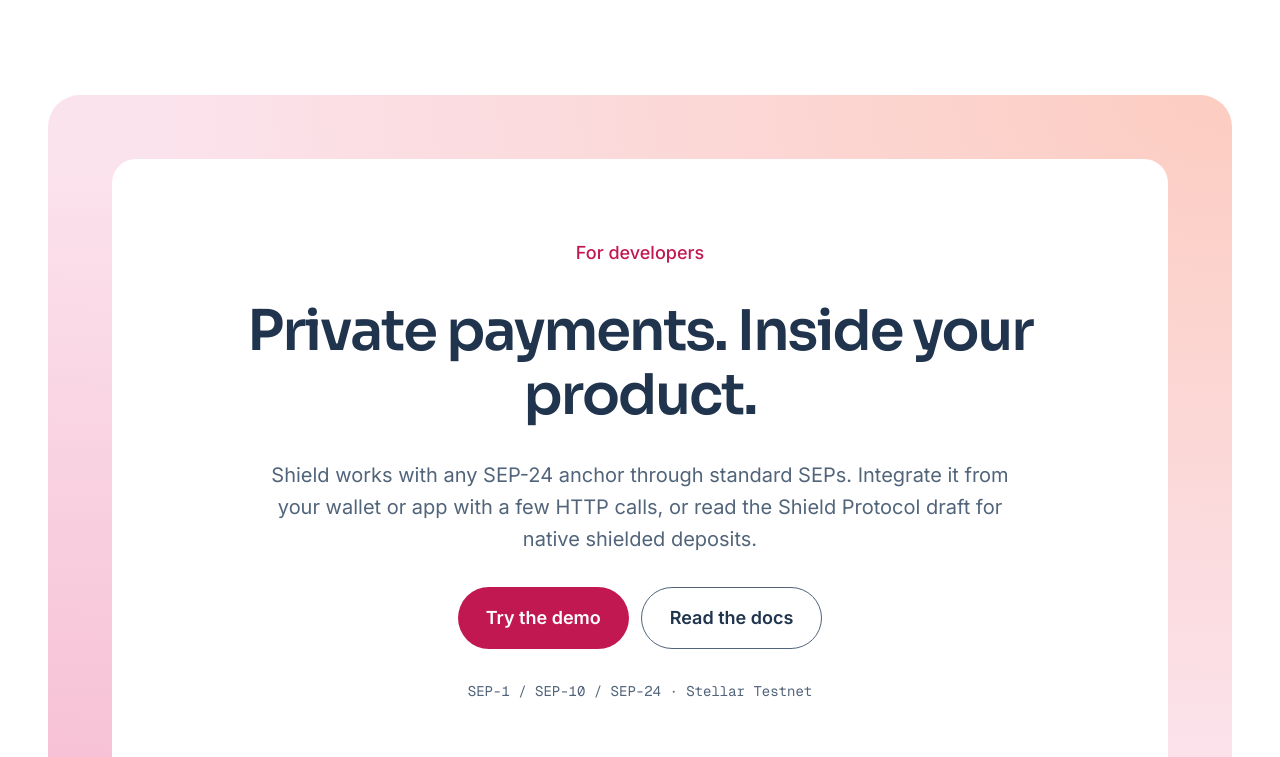
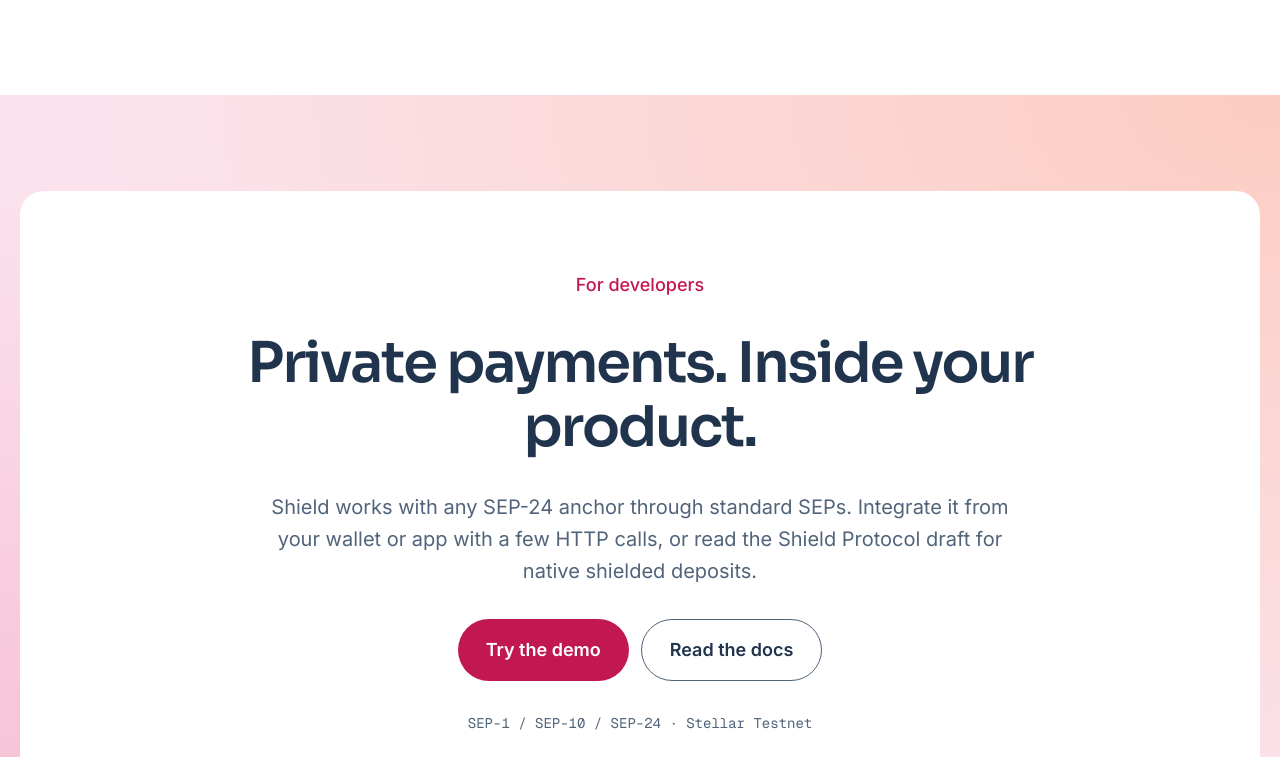
Before and after one commit to Lendara-Org/lendara-shield, a Next.js app in the folder apps/web/: page /en in a window 1280 px wide. Shown: the part 1873-2630 px from the top of the page. Built offline with nearby package versions, Linux system fonts and the light colour scheme; no server answers.

Commit message:
fix(web): extend light developer gradient across viewport

```diff
--- a/apps/web/src/app/globals.css
+++ b/apps/web/src/app/globals.css
@@ -132,6 +132,6 @@
   .group:hover .entry-payment-visual .entry-payment-window, .group:focus-visible .entry-payment-window, .group:hover .entry-route-arrow, .group:hover .entry-currency-chips span:first-child { transform: none; }
 }
 
-.developer-banner { padding: 48px 24px; border-radius: 32px; background: radial-gradient(ellipse at 0% 100%, #E2236633, transparent 65%), radial-gradient(ellipse at 100% 0%, #FF8A3D40, transparent 65%), #FBE3ED; }
+.developer-banner { margin-inline: calc(50% - 50vw); padding: 64px max(20px, calc((100vw - 1344px) / 2)); background: radial-gradient(ellipse at 0% 100%, #E2236633, transparent 65%), radial-gradient(ellipse at 100% 0%, #FF8A3D40, transparent 65%), #FBE3ED; }
 .developer-banner-panel { display: flex; flex-direction: column; align-items: center; gap: 24px; padding: 48px 24px; text-align: center; border-radius: 24px; background: var(--color-surface-primary); }
-@media (min-width: 1024px) { .developer-banner { padding: 64px; } .developer-banner-panel { gap: 32px; padding: 80px 48px; } .payment-illustration { padding: 36px; } .payment-illustration-title { font-size: 26px; line-height: 34px; } .payment-details { font-size: 16px; line-height: 26px; } .payment-details > div { padding: 18px 0; } .payment-details dd { font-size: 16px; } .payment-view-labels { font-size: 15px; } }
+@media (min-width: 1024px) { .developer-banner { padding-block: 96px; } .developer-banner-panel { gap: 32px; padding: 80px 48px; } .payment-illustration { padding: 36px; } .payment-illustration-title { font-size: 26px; line-height: 34px; } .payment-details { font-size: 16px; line-height: 26px; } .payment-details > div { padding: 18px 0; } .payment-details dd { font-size: 16px; } .payment-view-labels { font-size: 15px; } }
```
Also changed, not shown: 1 other file (tests, documents, lock files or other folders).
